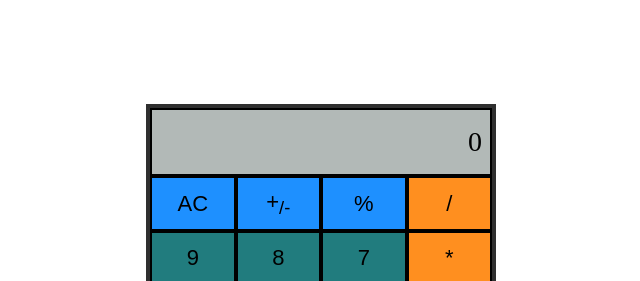
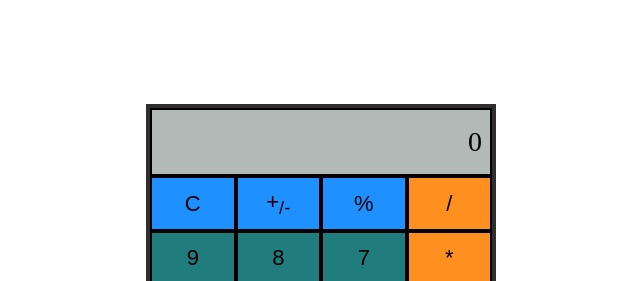
Before and after one commit to AGN907/calculator, a plain HTML site: page index.html in a window 1280 px wide. Shown: the top 281 px of the page, 319-959 px from the left. Drawn offline with Linux system fonts and the light colour scheme.

Commit message:
Change symbol of clearing the calc

```diff
--- a/index.html
+++ b/index.html
@@ -13,7 +13,7 @@
         <div class="calculator-display">0</div>
         <div class="calculator-main">
             <div class="first-row">
-                <button id="clear" class="calc-item">AC</button>
+                <button id="clear" class="calc-item">C</button>
                 <button id="numeric-type" class="calc-item operator">+<sub>/-</sub></button>
                 <button id="reminder" class="calc-item operator">%</button>
                 <button name="operator" class="calc-item operator">/</button>
```
